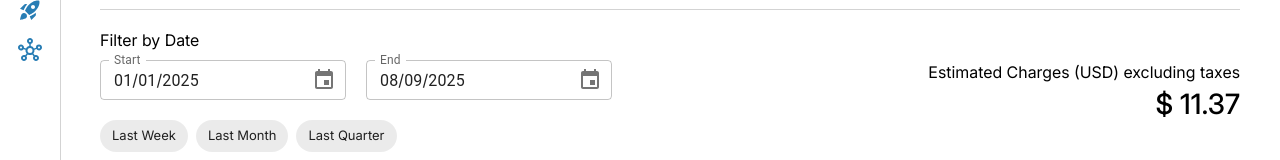
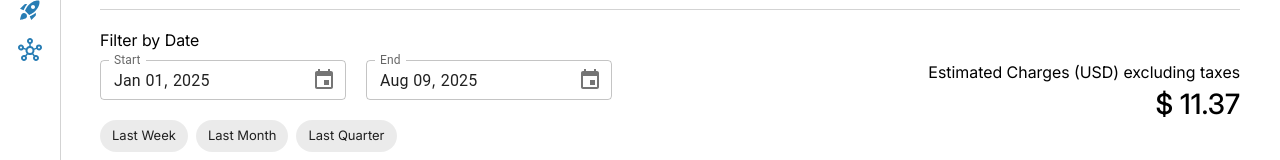
Before and after one commit to Sanhita-san/kafka-fleet-manager, a React (Vite) app: page /billing in a window 1280 px wide. Shown: the part 281-441 px from the top of the page. Built offline with nearby package versions, Linux system fonts and the light colour scheme.

Commit message:
Updated Date Logic

```diff
--- a/src/components/billing/BillingTable.jsx
+++ b/src/components/billing/BillingTable.jsx
@@ -25,32 +25,26 @@ const getAmountLevel = (value) =>
 // Main Component
 export default function BillingTable() {
   // Date pick logic
-  const today = new Date();
-  const firstDayOfYear = new Date(today.getFullYear(), 0, 1);
+  const today = dayjs();
+  const firstDayOfYear = dayjs(new Date(today.year(), 0, 1));
 
-  const [startDate, setStartDate] = useState(dayjs(firstDayOfYear));
-  const [endDate, setEndDate] = useState(dayjs(today));
+  const [startDate, setStartDate] = useState(firstDayOfYear);
+  const [endDate, setEndDate] = useState(today);
 
   const handlePreset = (preset) => {
-    let start, end;
-    end = today;
+    let start = today;
+    let end = today;
 
     if (preset === "lastWeek") {
-      start = new Date(today);
-      start.setDate(today.getDate() - 7);
+      start = today.subtract(7, "day");
     } else if (preset === "lastMonth") {
-      start = new Date(
-        today.getFullYear(),
-        today.getMonth() - 1,
-        today.getDate()
-      );
+      start = today.subtract(1, "month");
     } else if (preset === "lastQuarter") {
-      start = new Date(today);
-      start.setMonth(today.getMonth() - 3);
+      start = today.subtract(3, "month");
     }
 
-    setStartDate(dayjs(start.toISOString().slice(0, 10)));
-    setEndDate(dayjs(end.toISOString().slice(0, 10)));
+    setStartDate(start);
+    setEndDate(end);
   };
 
   // Accordion logic
@@ -102,6 +96,7 @@ export default function BillingTable() {
                 <div className={styles.dateContainer}>
                   <DatePicker
                     label="Start"
+                    format="MMM D, YYYY" // <-- ensures display format
                     slotProps={{
                       textField: { size: "small" },
                       actionBar: { actions: ["today"] },
@@ -111,6 +106,7 @@ export default function BillingTable() {
                   />
                   <DatePicker
                     label="End"
+                    format="MMM D, YYYY" // <-- ensures display format
                     slotProps={{
                       textField: { size: "small" },
                       actionBar: { actions: ["today"] },
```
